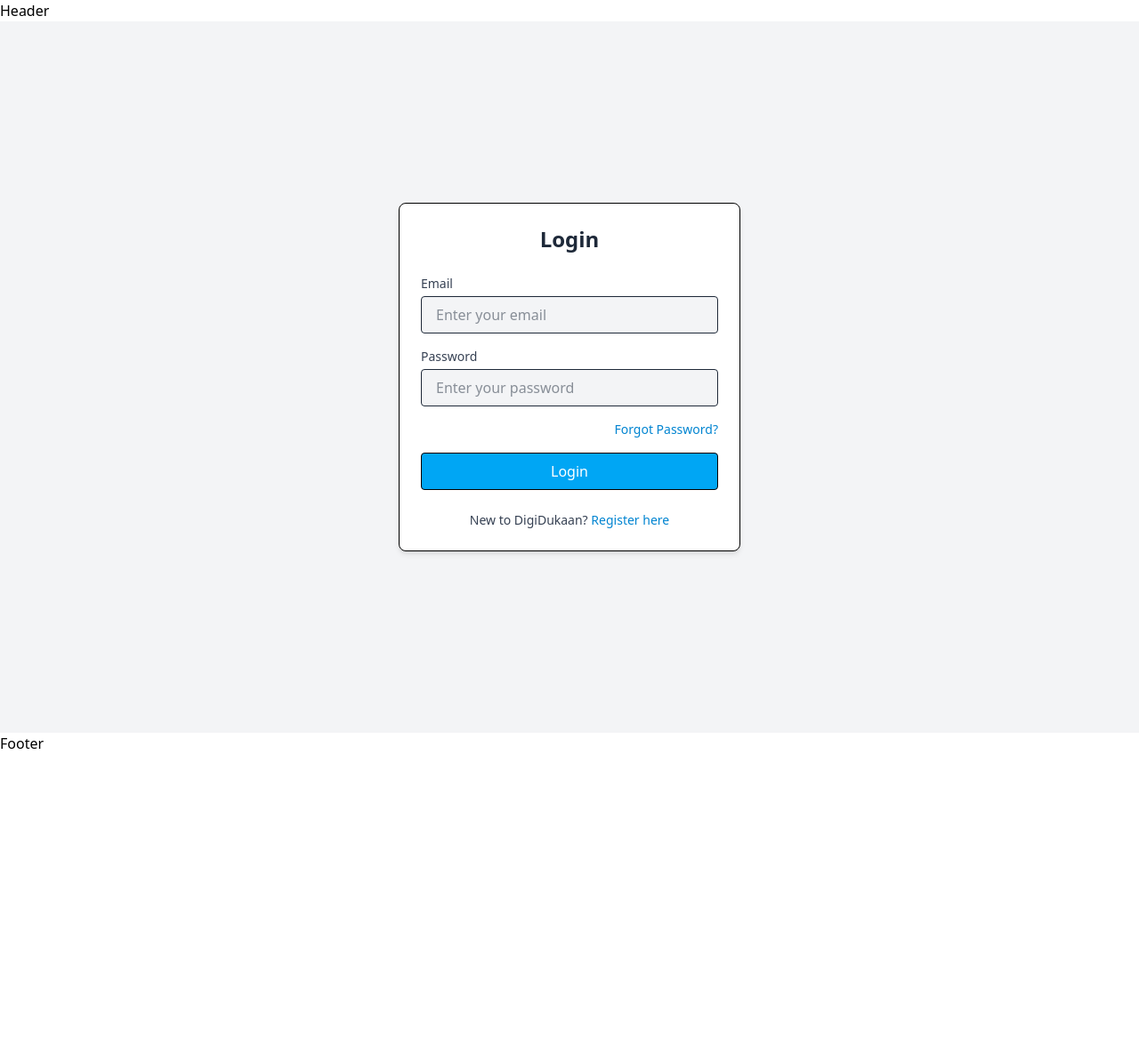
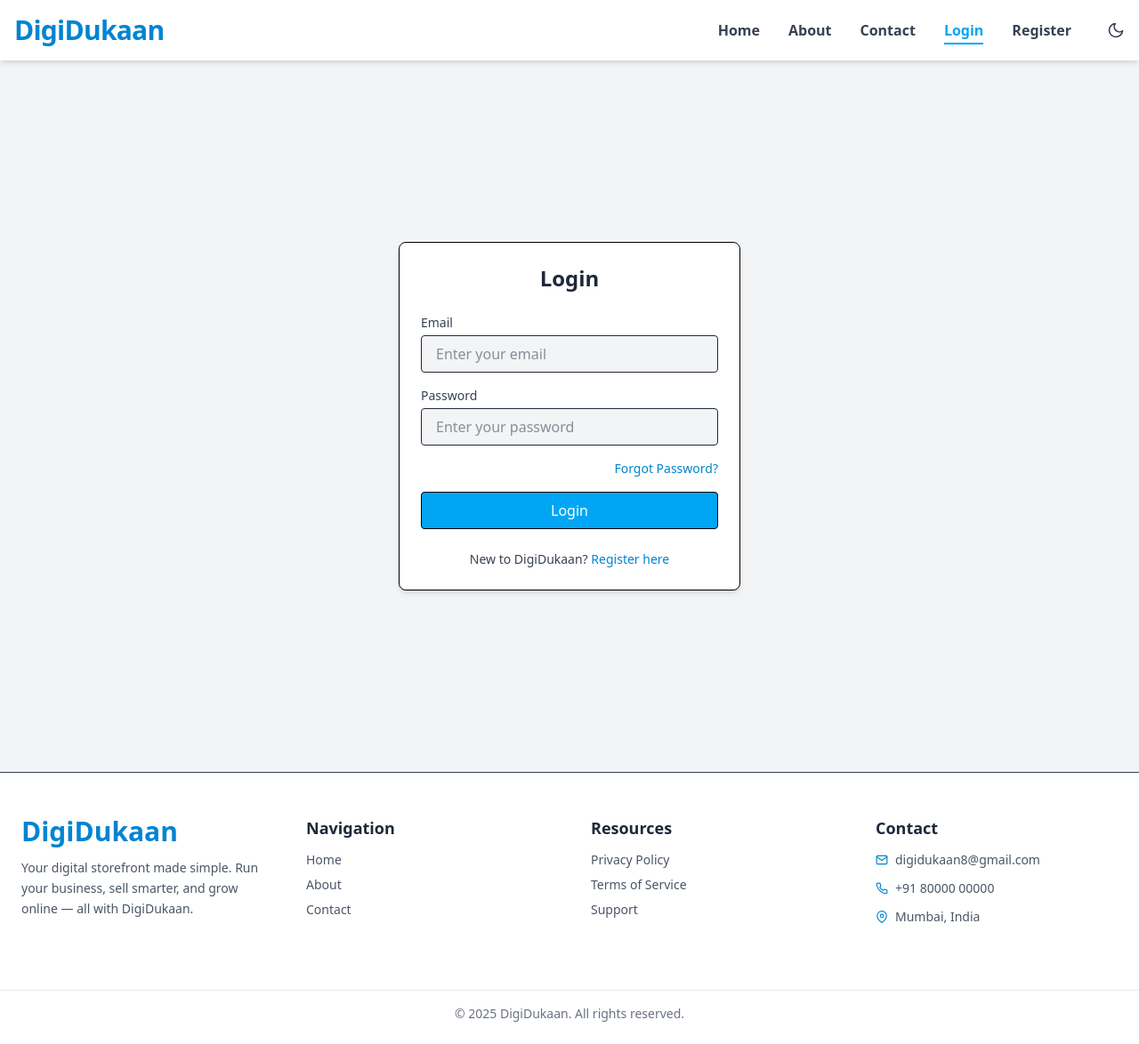
Before and after one commit to digidukaan8-ui/DigiDukaan, a React (Vite) app in the folder client/: page /login in a window 1280 px wide. Shown: the whole page at 89% size. Before the commit the page ends 848 px from the top, so only its background shows below. Built offline with nearby package versions, Linux system fonts and the light colour scheme.

Commit message:
add header and footer

```diff
--- a/client/src/components/Footer.jsx
+++ b/client/src/components/Footer.jsx
@@ -1,9 +1,89 @@
-import React from 'react'
+import { NavLink } from 'react-router-dom'
+import { FiMail, FiPhone, FiMapPin } from 'react-icons/fi'
 
-function Footer() {
+export default function Footer() {
+  const navLinks = [
+    { to: '/', label: 'Home' },
+    { to: '/about', label: 'About' },
+    { to: '/contact', label: 'Contact' },
+  ]
+
   return (
-    <div>Footer</div>
+    <footer className="bg-white dark:bg-neutral-900 text-gray-700 dark:text-gray-300 border-t shadow-xl">
+      <div className="max-w-7xl mx-auto px-6 py-12 grid grid-cols-1 md:grid-cols-4 gap-12">
+
+        <div>
+          <h2 className="text-3xl font-extrabold text-sky-600 mb-3">DigiDukaan</h2>
+          <p className="text-sm text-gray-600 dark:text-gray-400 leading-relaxed">
+            Your digital storefront made simple. Run your business, sell smarter,
+            and grow online — all with DigiDukaan.
+          </p>
+        </div>
+
+        <div>
+          <h3 className="text-lg font-semibold text-gray-800 dark:text-gray-200 mb-3">Navigation</h3>
+          <ul className="space-y-2">
+            {navLinks.map((link) => (
+              <li key={link.to}>
+                <NavLink
+                  to={link.to}
+                  className={({ isActive }) =>
+                    `block text-sm transition-all duration-200 ${
+                      isActive
+                        ? 'text-sky-600 font-medium'
+                        : 'text-gray-600 dark:text-gray-400 hover:text-sky-500'
+                    }`
+                  }
+                >
+                  {link.label}
+                </NavLink>
+              </li>
+            ))}
+          </ul>
+        </div>
+
+        <div>
+          <h3 className="text-lg font-semibold text-gray-800 dark:text-gray-200 mb-3">Resources</h3>
+          <ul className="space-y-2">
+            {['Privacy Policy', 'Terms of Service', 'Support'].map((label, i) => (
+              <li key={i}>
+                <a
+                  href="#"
+                  className="block text-sm text-gray-600 dark:text-gray-400 hover:text-sky-500 transition-colors"
+                >
+                  {label}
+                </a>
+              </li>
+            ))}
+          </ul>
+        </div>
+
+        <div>
+          <h3 className="text-lg font-semibold text-gray-800 dark:text-gray-200 mb-3">Contact</h3>
+          <ul className="space-y-3 text-sm text-gray-600 dark:text-gray-400">
+            <li className="flex items-center gap-2">
+              <FiMail className="text-sky-600" />
+              <a href="mailto:digidukaan8@gmail.com" className="hover:text-sky-500 transition-colors">
+                digidukaan8@gmail.com
+              </a>
+            </li>
+            <li className="flex items-center gap-2">
+              <FiPhone className="text-sky-600" />
+              <a href="#" className="hover:text-sky-500 transition-colors">
+                +91 80000 00000
+              </a>
+            </li>
+            <li className="flex items-center gap-2">
+              <FiMapPin className="text-sky-600" />
+              <span>Mumbai, India</span>
+            </li>
+          </ul>
+        </div>
+      </div>
+
+      <div className="border-t border-gray-200 dark:border-gray-700 mt-6 pt-4 pb-6 text-center text-sm text-gray-500 dark:text-gray-400">
+        &copy; {new Date().getFullYear()} DigiDukaan. All rights reserved.
+      </div>
+    </footer>
   )
 }
-
-export default Footer;
--- a/client/src/components/Header.jsx
+++ b/client/src/components/Header.jsx
@@ -1,9 +1,103 @@
-import React from 'react'
+import { useState, useEffect } from 'react'
+import { NavLink } from 'react-router-dom'
+import { FiSun, FiMoon, FiMenu, FiX } from 'react-icons/fi'
 
-function Header() {
+export default function Header() {
+  const [darkMode, setDarkMode] = useState(() => localStorage.getItem('theme') === 'dark')
+  const [menuOpen, setMenuOpen] = useState(false)
+
+  useEffect(() => {
+    if (darkMode) {
+      document.documentElement.classList.add('dark')
+      localStorage.setItem('theme', 'dark')
+    } else {
+      document.documentElement.classList.remove('dark')
+      localStorage.setItem('theme', 'light')
+    }
+  }, [darkMode])
+
+  const toggleDarkMode = () => setDarkMode(!darkMode)
+  const toggleMenu = () => setMenuOpen(!menuOpen)
+
+  const links = [
+    { to: '/', label: 'Home' },
+    { to: '/about', label: 'About' },
+    { to: '/contact', label: 'Contact' },
+    { to: '/login', label: 'Login' },
+    { to: '/register', label: 'Register' },
+  ]
+
   return (
-    <div>Header</div>
+    <header className="bg-white dark:bg-neutral-900 shadow-md sticky top-0 z-50 transition-all duration-300">
+      <div className="max-w-7xl mx-auto px-4 py-4 flex justify-between items-center">
+        <h1 className="text-2xl sm:text-3xl font-extrabold text-sky-600 tracking-tight">
+          DigiDukaan
+        </h1>
+
+        <nav className="hidden md:flex items-center gap-8">
+          {links.map(link => (
+            <NavLink
+              key={link.to}
+              to={link.to}
+              className={({ isActive }) =>
+                `relative text-base font-semibold transition-colors duration-300 after:content-[''] after:absolute after:left-0 after:-bottom-1 after:h-[2px] after:w-0 after:bg-sky-500 hover:after:w-full after:transition-all
+                ${isActive
+                  ? 'text-sky-500 after:w-full'
+                  : 'text-gray-700 dark:text-gray-300 hover:text-sky-500'}`
+              }
+            >
+              {link.label}
+            </NavLink>
+          ))}
+
+          <button
+            onClick={toggleDarkMode}
+            className="ml-2 text-xl text-gray-700 dark:text-gray-300 hover:text-sky-500 transition"
+            aria-label="Toggle Dark Mode"
+          >
+            {darkMode ? <FiSun /> : <FiMoon />}
+          </button>
+        </nav>
+
+        <div className="md:hidden flex justify-center gap-3">
+          <button
+            onClick={toggleDarkMode}
+            className="text-xl text-gray-700 dark:text-gray-300 hover:text-sky-500 transition"
+            aria-label="Toggle Dark Mode"
+          >
+            {darkMode ? <FiSun /> : <FiMoon />}
+          </button>
+
+          <button
+            onClick={toggleMenu}
+            className="text-2xl text-gray-700 dark:text-gray-300 hover:text-sky-500 transition"
+            aria-label="Toggle Menu"
+          >
+            {menuOpen ? <FiX /> : <FiMenu />}
+          </button>
+        </div>
+      </div>
+
+      {menuOpen && (
+        <div className="md:hidden animate-slide-down origin-top bg-white border-t dark:bg-neutral-900 px-4 pt-3 pb-4 rounded-b-xl shadow-md">
+          {links.map(link => (
+            <NavLink
+              key={link.to}
+              to={link.to}
+              onClick={() => setMenuOpen(false)}
+              className={({ isActive }) =>
+                `block text-base font-medium py-2 transition-colors ${
+                  isActive
+                    ? 'text-sky-500'
+                    : 'text-gray-700 dark:text-gray-300 hover:text-sky-500'
+                }`
+              }
+            >
+              {link.label}
+            </NavLink>
+          ))}
+        </div>
+      )}
+    </header>
   )
 }
-
-export default Header;
--- a/client/src/pages/Login.jsx
+++ b/client/src/pages/Login.jsx
@@ -71,7 +71,7 @@ export default function Login() {
 
   return (
     <div className='min-h-screen py-20 flex justify-center items-center bg-gray-100 text-black dark:bg-neutral-950 dark:text-white'>
-      <div className="w-full max-w-sm p-6 rounded-lg shadow-md border border-black bg-white dark:bg-neutral-900 dark:border-white space-y-4 relative">
+      <div className="w-full max-w-sm mx-5 p-6 rounded-lg shadow-md border border-black bg-white dark:bg-neutral-900 dark:border-white space-y-4 relative">
         {(showOtp || otpVerified) && (
           <button onClick={goBack} className="absolute top-4 left-4 text-gray-600 dark:text-white">
             <FaArrowLeft size={20} />
@@ -129,8 +129,8 @@ export default function Login() {
               </div>
 
               <div className="flex justify-end mt-2">
-                <NavLink
-                  to='/register'
+                <button
+                  type='button'
                   onClick={() => {
                     setShowOtp(true)
                     setResendCountdown(30)
@@ -138,7 +138,7 @@ export default function Login() {
                   className="text-sm text-sky-600 hover:underline"
                 >
                   Forgot Password?
-                </NavLink>
+                </button>
               </div>
 
               <div className="flex justify-center">
@@ -153,9 +153,9 @@ export default function Login() {
 
             <p className="text-sm mt-6 text-center text-gray-700 dark:text-gray-300">
               New to DigiDukaan?{' '}
-              <span onClick={() => navigate('register')} className="text-sky-600 hover:underline">
+              <NavLink to='/register' className="text-sky-600 hover:underline">
                 Register here
-              </span>
+              </NavLink>
             </p>
           </>
         )}
--- a/client/src/pages/Register.jsx
+++ b/client/src/pages/Register.jsx
@@ -23,7 +23,7 @@ const Register = () => {
     <div className="min-h-screen py-20 flex justify-center items-center bg-gray-100 text-black dark:bg-neutral-950 dark:text-white">
       <form
         onSubmit={handleSubmit(onSubmit)}
-        className="w-full max-w-sm p-6 rounded-lg shadow-md border border-gray-300 bg-white dark:bg-neutral-900 dark:border-gray-700 space-y-4"
+        className="w-full max-w-sm mx-5 p-6 rounded-lg shadow-md border border-gray-300 bg-white dark:bg-neutral-900 dark:border-gray-700 space-y-4"
       >
         <h2 className="text-2xl font-semibold text-center mb-4">Register</h2>
 
```
